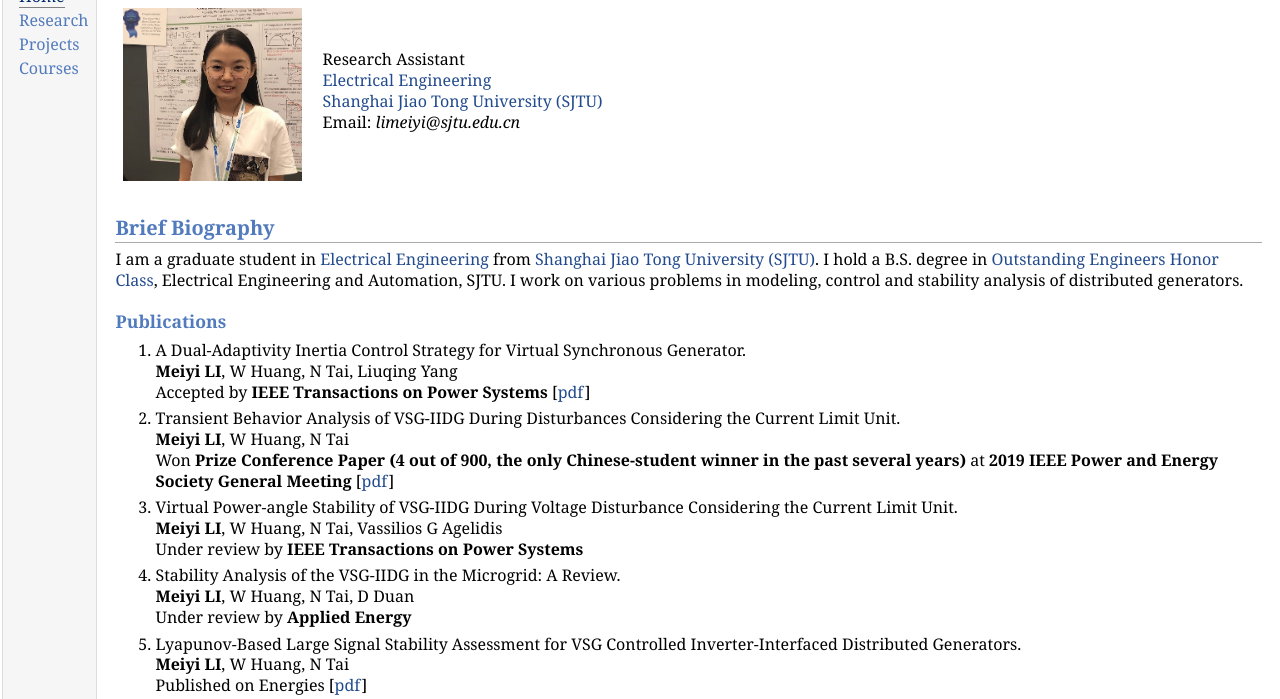
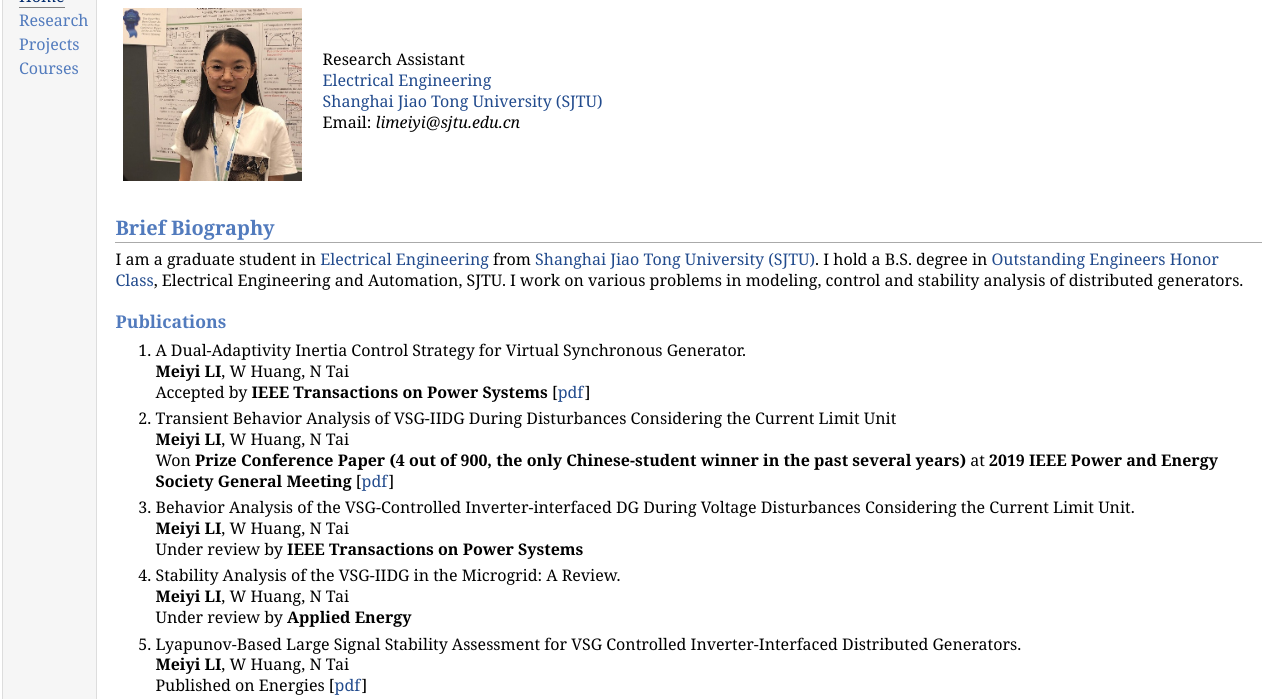
Before and after one commit to meiyilipower/meiyilipower.github.io, a plain HTML site: page index.html in a window 1280 px wide. Shown: the part 68-767 px from the top of the page. Drawn offline with Linux system fonts and the light colour scheme.

Commit message:
wulaoshi

```diff
--- a/index.html
+++ b/index.html
@@ -40,19 +40,19 @@ Email: <i>limeiyi@sjtu.edu.cn</i> </p>
 <h3>Publications </h3>
 <ol>
 <li><p>A Dual-Adaptivity Inertia Control Strategy for Virtual Synchronous Generator. <br />
-<b>Meiyi LI</b>, W Huang, N Tai, Liuqing Yang <br />
+<b>Meiyi LI</b>, W Huang, N Tai <br />
 Accepted by <b>IEEE Transactions on Power Systems</b> [<a href="paper1.pdf">pdf</a>]</p>
 </li>
-<li><p>Transient Behavior Analysis of VSG-IIDG During Disturbances Considering the Current Limit Unit. <br />
+<li><p>Transient Behavior Analysis of VSG-IIDG During Disturbances Considering the Current Limit Unit <br />
 <b>Meiyi LI</b>, W Huang, N Tai <br />
 Won <b>Prize Conference Paper (4 out of 900, the only Chinese-student winner in the past several years)</b> at <b>2019 IEEE Power and Energy Society General Meeting</b> [<a href="paper2.pdf">pdf</a>]</p>
 </li>
-<li><p>Virtual Power-angle Stability of VSG-IIDG During Voltage Disturbance Considering the Current Limit Unit. <br />
-<b>Meiyi LI</b>, W Huang, N Tai, Vassilios G Agelidis <br />
+<li><p>Behavior Analysis of the VSG-Controlled Inverter-interfaced DG During Voltage Disturbances Considering the Current Limit Unit. <br />
+<b>Meiyi LI</b>, W Huang, N Tai <br />
 Under review by <b>IEEE Transactions on Power Systems</b></p>
 </li>
 <li><p>Stability Analysis of the VSG-IIDG in the Microgrid: A Review. <br />
-<b>Meiyi LI</b>, W Huang, N Tai, D Duan <br />
+<b>Meiyi LI</b>, W Huang, N Tai <br />
 Under review by <b>Applied Energy</b> </p>
 </li>
 <li><p>Lyapunov-Based Large Signal Stability Assessment for VSG Controlled Inverter-Interfaced Distributed Generators. <br />
```
